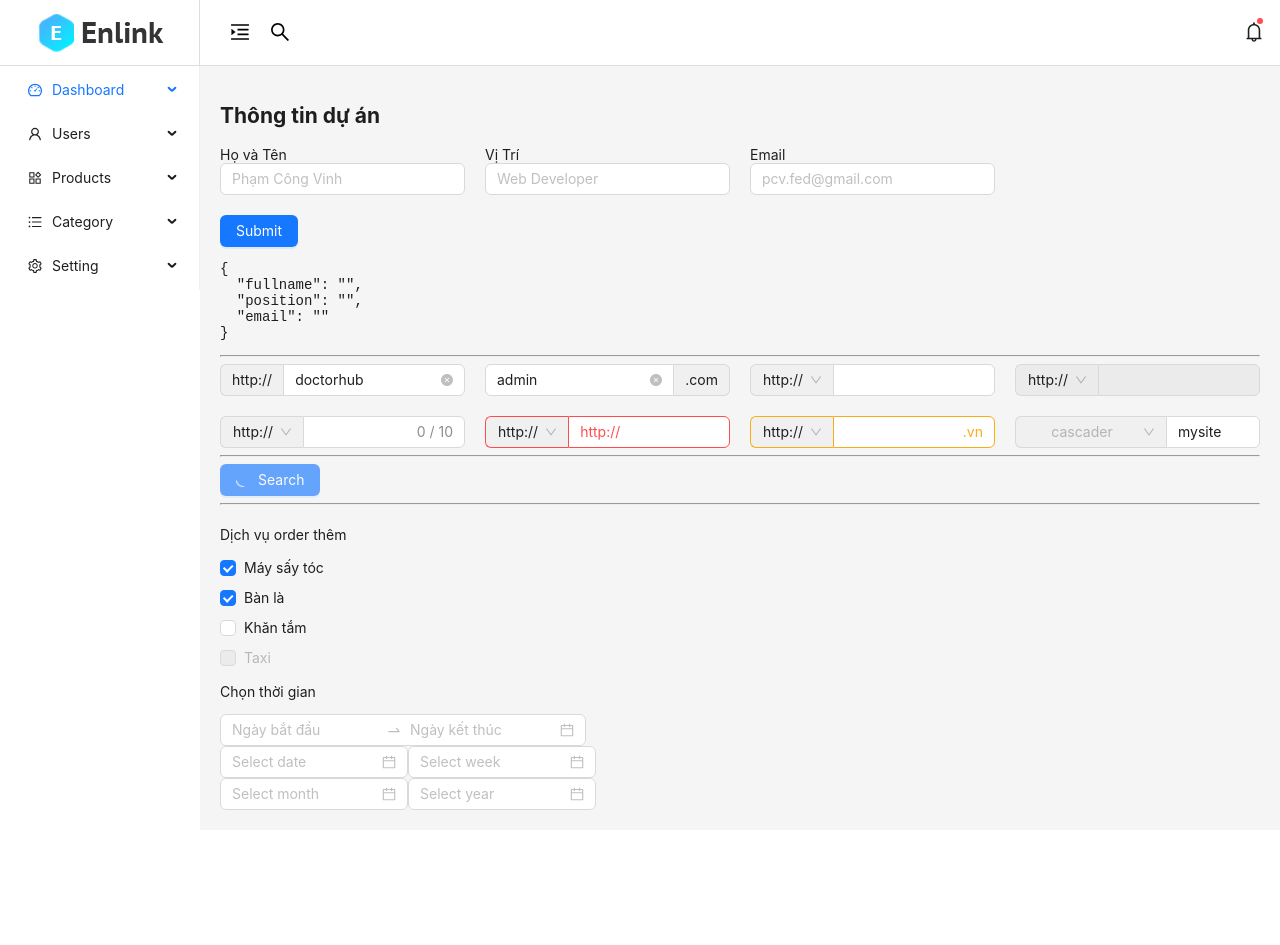
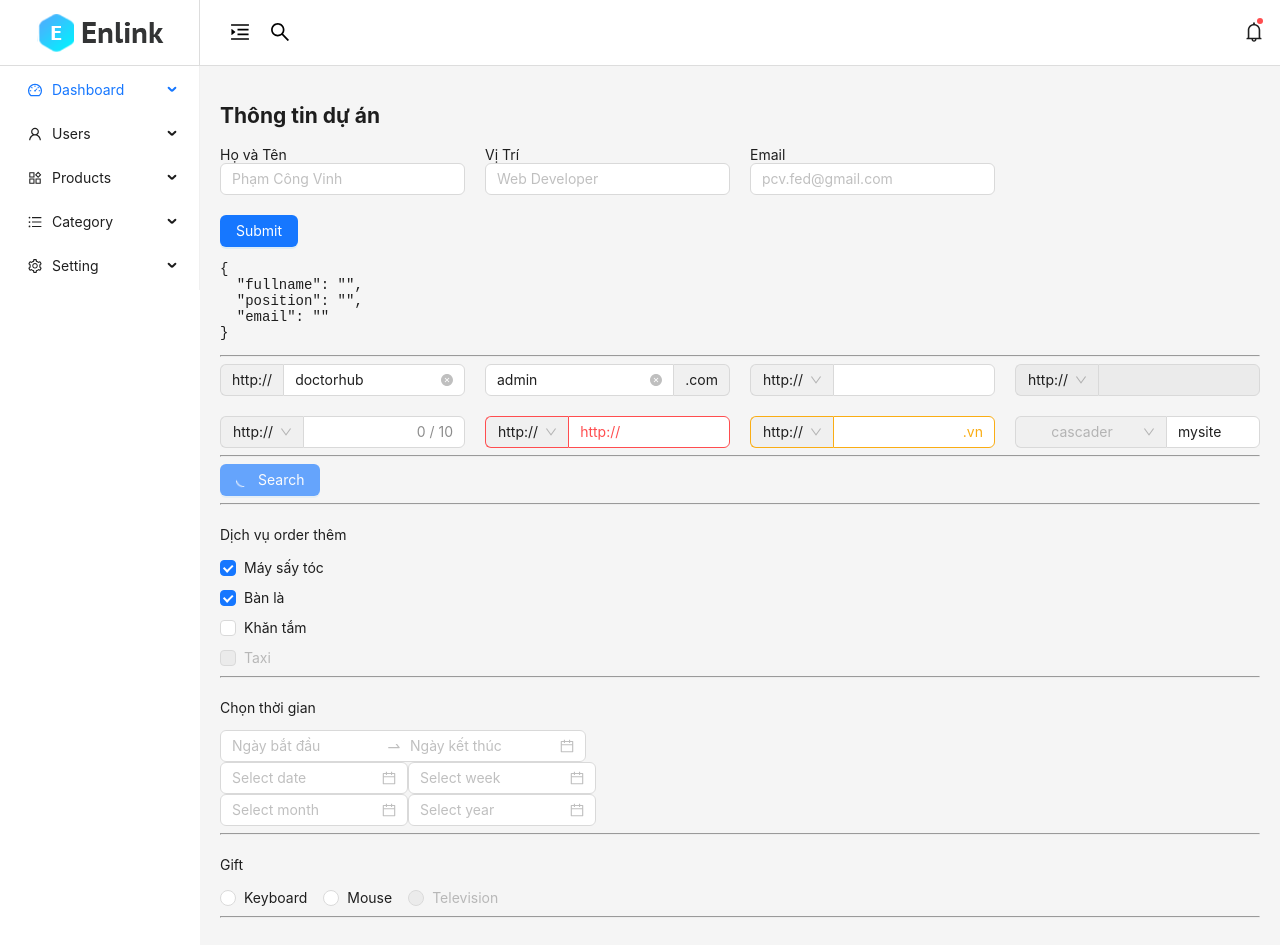
Before and after one commit to Vinhdev04/Ant-Design, a React (Create React App) app in the folder Example/learn-antd/: page /projects in a window 1280 px wide. Before the commit the page ends 830 px from the top, so only its background shows below. Built offline with nearby package versions, Linux system fonts and the light colour scheme.

Commit message:
Tìm hiểu về component[Radio] trong Ant Design

```diff
--- a/Example/learn-antd/src/pages/Project/index.jsx
+++ b/Example/learn-antd/src/pages/Project/index.jsx
@@ -1,4 +1,4 @@
-import { Button, Cascader, Checkbox, Col, DatePicker, Input, Row, Select, Space } from "antd";
+import { Button, Cascader, Checkbox, Col, DatePicker, Input, Radio, Row, Select, Space } from "antd";
 import React, { useState } from "react";
 import "./Project.css";
 const { Option } = Select;
@@ -49,6 +49,17 @@ function Project() {
       ...data,
       date:dateStrings
     }
+    setData(obj);
+  }
+
+  // xử lý onChange Radio
+  const handleChangeRadio = (e) => {
+    console.log(e);
+    const obj = {
+      ...data,
+      gift:e.target.value
+    }
+
     setData(obj);
   }
 
@@ -161,7 +172,7 @@ function Project() {
             </Space>
           </Checkbox.Group>
         </Col>
-      </Row>
+      </Row><hr></hr>
 
       <Row gutter={[20, 20]}>
         <Col span={12}>
@@ -172,7 +183,18 @@ function Project() {
           <DatePicker picker="month"></DatePicker>
           <DatePicker picker="year"></DatePicker>
         </Col>
-      </Row>
+      </Row><hr></hr>
+
+        <Row gutter={[20, 20]}>
+          <Col span={12}>
+            <p>Gift</p>
+            <Radio.Group onChange={handleChangeRadio} name="gift">
+              <Radio value="keyboard" >Keyboard</Radio>
+              <Radio value="mouse">Mouse</Radio>
+              <Radio value="television" disabled>Television</Radio>
+            </Radio.Group>
+          </Col>
+      </Row><hr></hr>
     </>
   );
 }
```
